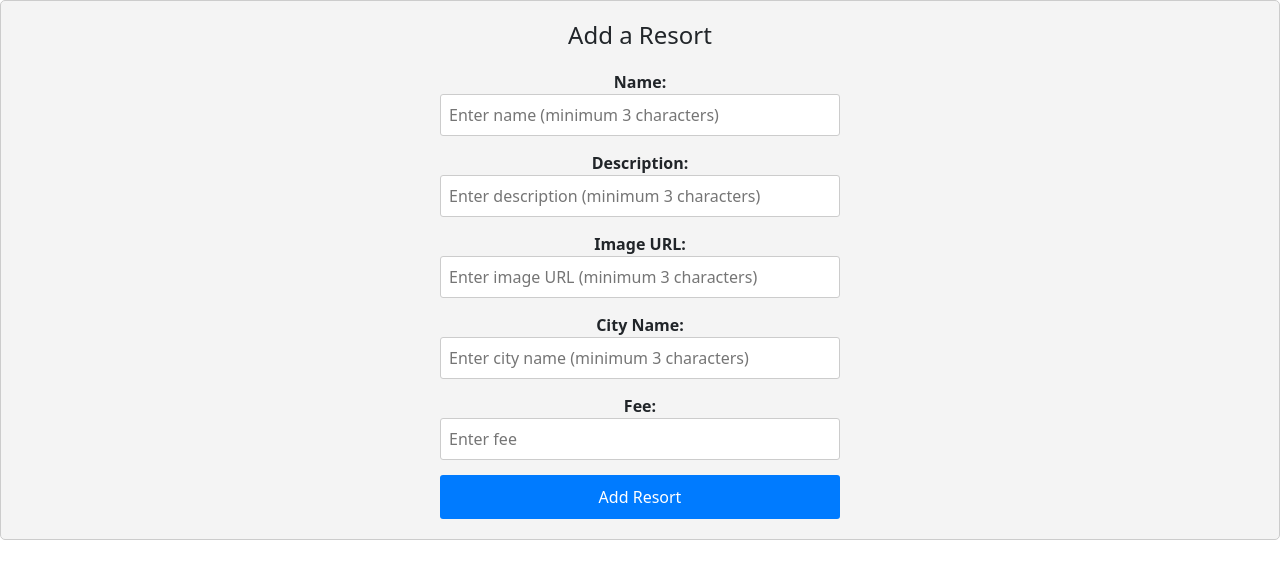
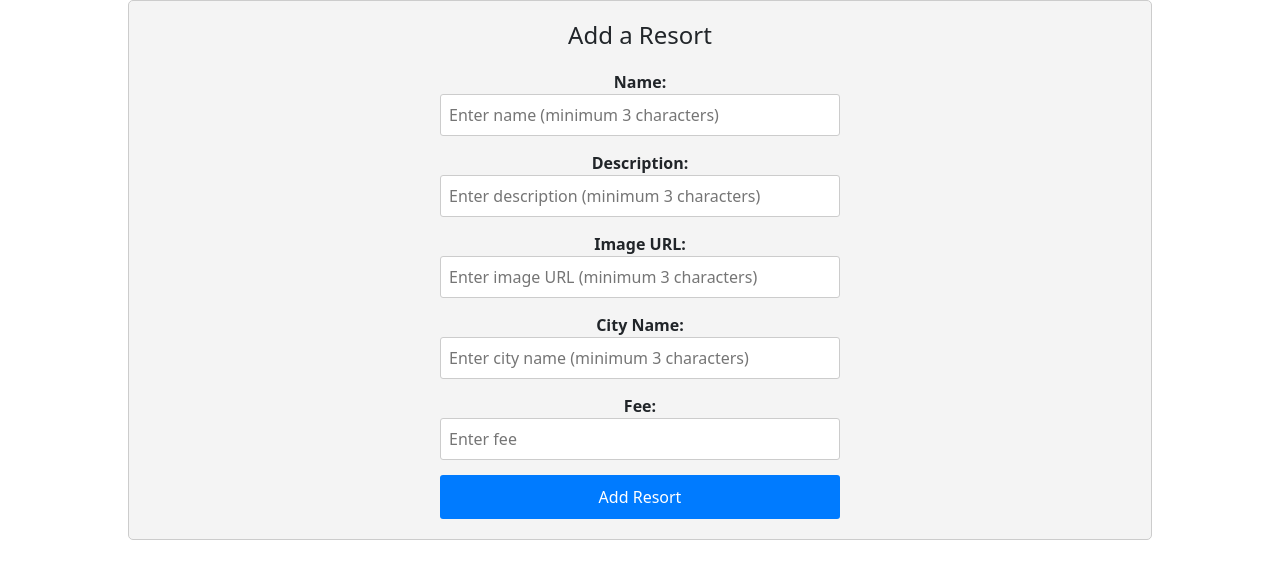
Before and after one commit to meryemsanem/resort-front-end, a React (Create React App) app: page /add_resort in a window 1280 px wide. Shown: the top 578 px of the page. Built offline with nearby package versions, Linux system fonts and the light colour scheme.

Commit message:
Add styles to AddResort.css file

```diff
--- a/src/components/Pages/AddResort.css
+++ b/src/components/Pages/AddResort.css
@@ -8,6 +8,8 @@
   border: 1px solid #ccc;
   border-radius: 5px;
   background-color: #f4f4f4;
+  margin: 0 auto;
+  max-width: 80%;
 }
 
 h2 {
```
